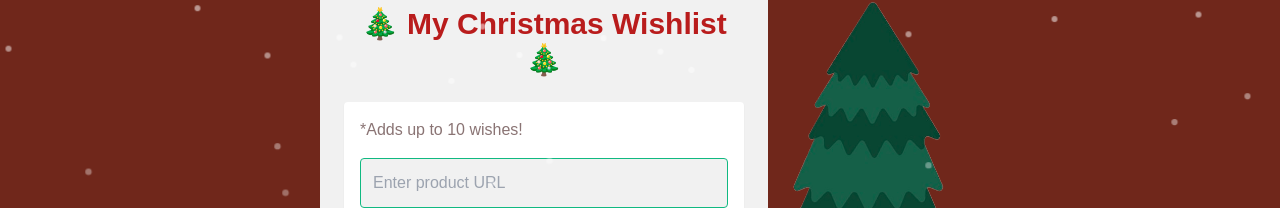
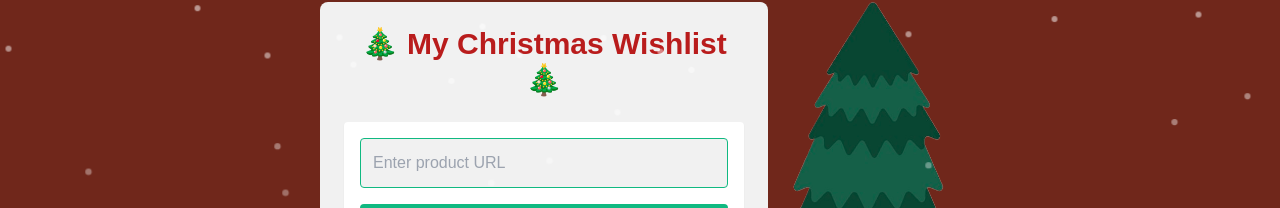
Before and after one commit to code-differently/24q4-team3, a Next.js app in the folder capstone/: page / in a window 1280 px wide. Shown: the part 265-473 px from the top of the page. Built offline with nearby package versions, Linux system fonts and the light colour scheme; no server answers.

Commit message:
rm: deleted the max info and icon

```diff
--- a/capstone/src/app/components/WishlistForm.tsx
+++ b/capstone/src/app/components/WishlistForm.tsx
@@ -104,9 +104,7 @@ export default function WishlistForm() {
           error ? "bg-[#FEE2E2] border border-[#EF4444]" : "bg-white"
         } p-4 rounded shadow-sm`}
       >
-      <h5>
-          *Adds up to 10 wishes!
-          </h5>
+
         <input
           type="url"
           value={url}
```
